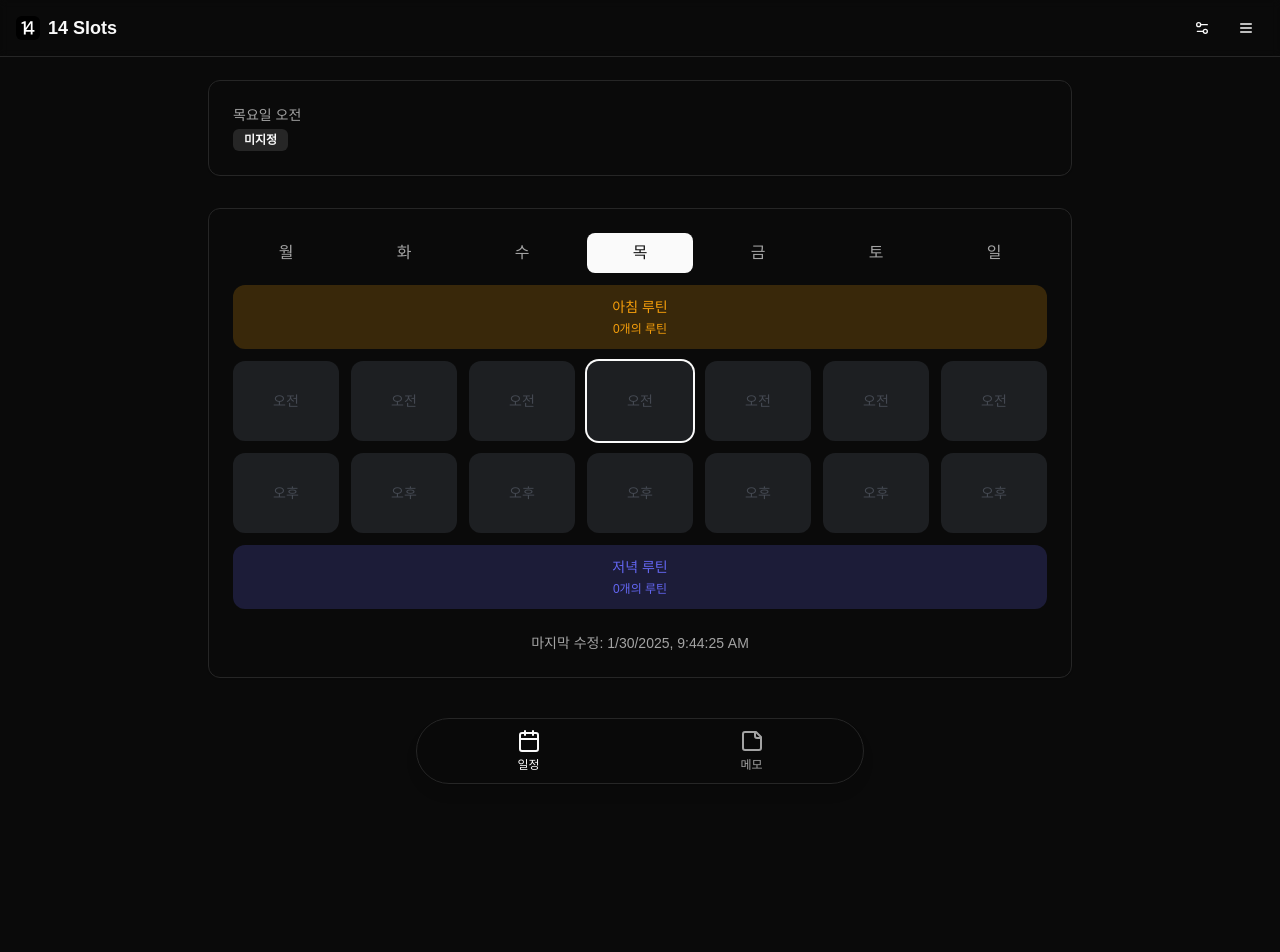
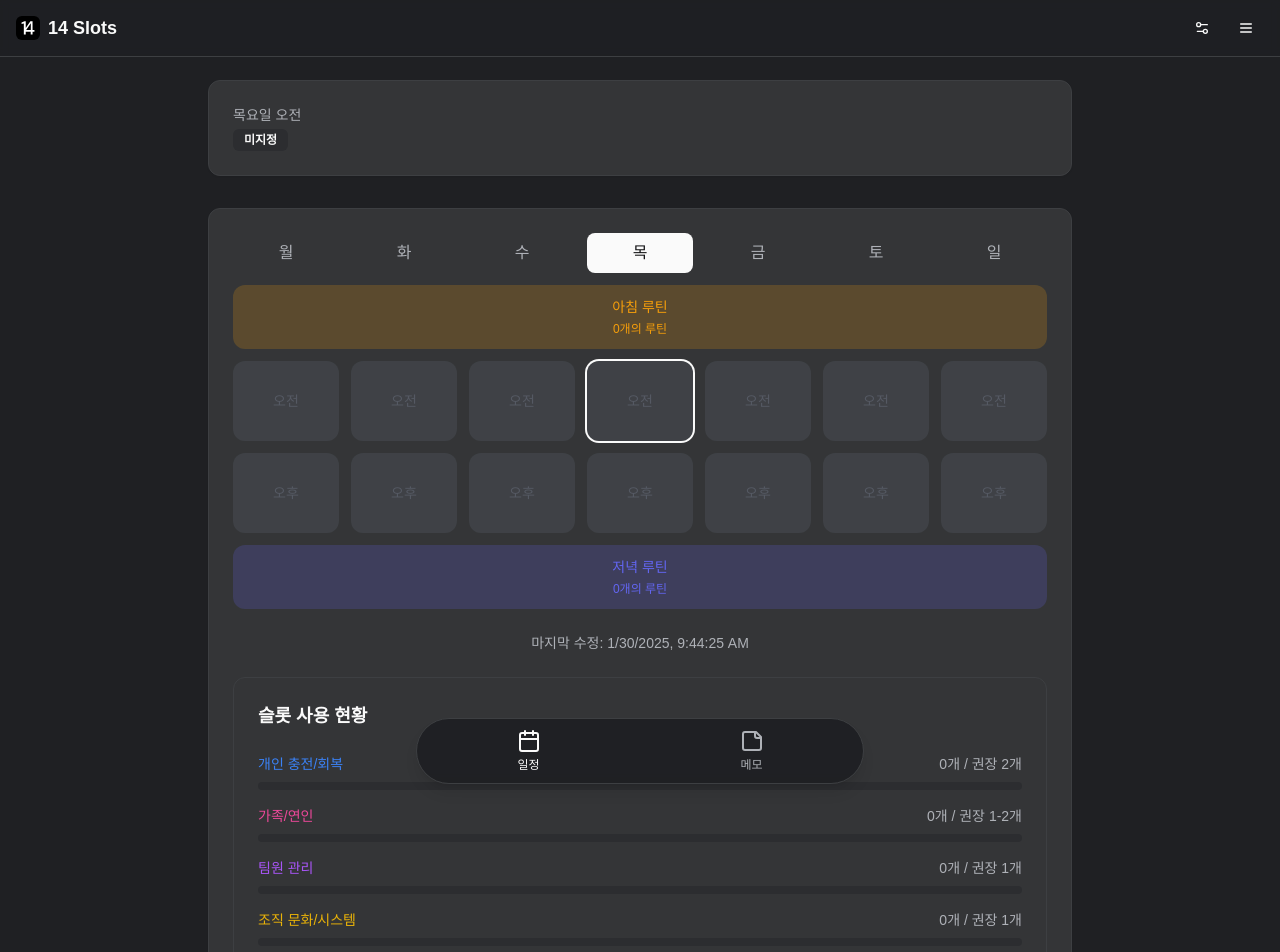
Before and after one commit to SHYDEV-KR/14slots, a Next.js app: page / in a window 1280 px wide. Shown: the top 952 px of the page. Before the commit the page ends 896 px from the top, so only its background shows below. Built offline with nearby package versions, Linux system fonts and the light colour scheme.

Commit message:
Refactor memo and todo management with improved UI and drag-and-drop functionality

```diff
--- a/app/globals.css
+++ b/app/globals.css
@@ -35,25 +35,25 @@ body {
     --radius: 0.5rem;
   }
   .dark {
-    --background: 0 0% 3.9%;
-    --foreground: 0 0% 98%;
-    --card: 0 0% 3.9%;
-    --card-foreground: 0 0% 98%;
-    --popover: 0 0% 3.9%;
-    --popover-foreground: 0 0% 98%;
-    --primary: 0 0% 98%;
-    --primary-foreground: 0 0% 9%;
-    --secondary: 0 0% 14.9%;
-    --secondary-foreground: 0 0% 98%;
-    --muted: 0 0% 14.9%;
-    --muted-foreground: 0 0% 63.9%;
-    --accent: 0 0% 14.9%;
-    --accent-foreground: 0 0% 98%;
+    --background: 220 6% 13%;
+    --foreground: 220 6% 98%;
+    --card: 225 3% 21%;
+    --card-foreground: 220 6% 98%;
+    --popover: 225 3% 21%;
+    --popover-foreground: 220 6% 98%;
+    --primary: 220 6% 98%;
+    --primary-foreground: 220 6% 9%;
+    --secondary: 223 4% 18%;
+    --secondary-foreground: 220 6% 98%;
+    --muted: 223 4% 18%;
+    --muted-foreground: 220 6% 70%;
+    --accent: 225 3% 21%;
+    --accent-foreground: 220 6% 98%;
     --destructive: 0 62.8% 30.6%;
-    --destructive-foreground: 0 0% 98%;
-    --border: 0 0% 14.9%;
-    --input: 0 0% 14.9%;
-    --ring: 0 0% 83.1%;
+    --destructive-foreground: 220 6% 98%;
+    --border: 223 4% 25%;
+    --input: 223 4% 18%;
+    --ring: 223 4% 25%;
     --chart-1: 220 70% 50%;
     --chart-2: 160 60% 45%;
     --chart-3: 30 80% 55%;
--- a/app/layout.tsx
+++ b/app/layout.tsx
@@ -3,8 +3,8 @@ import { Header } from "@/components/header";
 import { ThemeProvider } from "@/components/theme-provider";
 import type { Metadata } from "next";
 import { Geist, Geist_Mono } from "next/font/google";
+import Script from "next/script";
 import "./globals.css";
-import Script from "next/script";
 
 const geistSans = Geist({
   variable: "--font-geist-sans",
@@ -56,7 +56,7 @@ export default function RootLayout({
   return (
     <html lang="ko" suppressHydrationWarning>
       <head>
-        <meta name="theme-color" content="#000000" />
+        <meta name="theme-color" content="#1E1F22" />
         <link rel="manifest" href="/manifest.webmanifest" />
         <Script
           id="register-sw"
--- a/app/memo/page.tsx
+++ b/app/memo/page.tsx
@@ -4,10 +4,8 @@ import { MemoPad } from "@/components/memo-pad"
 
 export default function MemoPage() {
   return (
-    <main className="container max-w-4xl mx-auto py-20 px-4">
-      <div className="rounded-xl border bg-card p-6 shadow-sm">
-        <MemoPad />
-      </div>
+    <main className="fixed inset-0 pt-14">
+      <MemoPad />
     </main>
   )
 }
--- a/components/checklist.tsx
+++ b/components/checklist.tsx
@@ -1,10 +1,27 @@
 "use client"
 
+import { Button } from "@/components/ui/button"
+import { Checkbox } from "@/components/ui/checkbox"
+import { Input } from "@/components/ui/input"
+import {
+  closestCenter,
+  DndContext,
+  DragEndEvent,
+  KeyboardSensor,
+  PointerSensor,
+  useSensor,
+  useSensors,
+} from "@dnd-kit/core"
+import {
+  arrayMove,
+  SortableContext,
+  sortableKeyboardCoordinates,
+  useSortable,
+  verticalListSortingStrategy,
+} from "@dnd-kit/sortable"
+import { CSS } from "@dnd-kit/utilities"
+import { GripVertical, Plus, X } from "lucide-react"
 import { useState } from "react"
-import { Plus, X } from "lucide-react"
-import { Button } from "@/components/ui/button"
-import { Input } from "@/components/ui/input"
-import { Checkbox } from "@/components/ui/checkbox"
 import type { ChecklistItem } from "../types"
 
 interface ChecklistProps {
@@ -12,8 +29,66 @@ interface ChecklistProps {
   onChange: (items: ChecklistItem[]) => void
 }
 
+interface SortableChecklistItemProps {
+  item: ChecklistItem
+  onToggle: (id: string) => void
+  onRemove: (id: string) => void
+}
+
+function SortableChecklistItem({ item, onToggle, onRemove }: SortableChecklistItemProps) {
+  const {
+    attributes,
+    listeners,
+    setNodeRef,
+    transform,
+    transition,
+  } = useSortable({ id: item.id })
+
+  const style = {
+    transform: CSS.Transform.toString(transform),
+    transition,
+  }
+
+  return (
+    <div
+      ref={setNodeRef}
+      style={style}
+      className="group flex items-center gap-2 rounded-lg border p-2 bg-card"
+    >
+      <Button
+        variant="ghost"
+        size="icon"
+        className="h-5 w-5 cursor-grab"
+        {...attributes}
+        {...listeners}
+      >
+        <GripVertical className="w-4 h-4" />
+      </Button>
+      <Checkbox checked={item.completed} onCheckedChange={() => onToggle(item.id)} />
+      <span className={item.completed ? "line-through text-muted-foreground" : ""}>
+        {item.text}
+      </span>
+      <Button
+        variant="ghost"
+        size="icon"
+        className="ml-auto opacity-0 group-hover:opacity-100 transition-opacity"
+        onClick={() => onRemove(item.id)}
+      >
+        <X className="h-4 w-4" />
+      </Button>
+    </div>
+  )
+}
+
 export function Checklist({ items, onChange }: ChecklistProps) {
   const [newItemText, setNewItemText] = useState("")
+
+  const sensors = useSensors(
+    useSensor(PointerSensor),
+    useSensor(KeyboardSensor, {
+      coordinateGetter: sortableKeyboardCoordinates,
+    })
+  )
 
   const addItem = () => {
     if (!newItemText.trim()) return
@@ -37,6 +112,15 @@ export function Checklist({ items, onChange }: ChecklistProps) {
     onChange(items.filter((item) => item.id !== id))
   }
 
+  const handleDragEnd = (event: DragEndEvent) => {
+    const { active, over } = event
+    if (over && active.id !== over.id) {
+      const oldIndex = items.findIndex((item) => item.id === String(active.id))
+      const newIndex = items.findIndex((item) => item.id === String(over.id))
+      onChange(arrayMove(items, oldIndex, newIndex))
+    }
+  }
+
   return (
     <div className="space-y-4">
       <div className="flex gap-2">
@@ -50,17 +134,24 @@ export function Checklist({ items, onChange }: ChecklistProps) {
           <Plus className="h-4 w-4" />
         </Button>
       </div>
-      <div className="space-y-2">
-        {items.map((item) => (
-          <div key={item.id} className="flex items-center gap-2">
-            <Checkbox checked={item.completed} onCheckedChange={() => toggleItem(item.id)} />
-            <span className={item.completed ? "line-through text-muted-foreground" : ""}>{item.text}</span>
-            <Button variant="ghost" size="icon" className="ml-auto" onClick={() => removeItem(item.id)}>
-              <X className="h-4 w-4" />
-            </Button>
+      <DndContext
+        sensors={sensors}
+        collisionDetection={closestCenter}
+        onDragEnd={handleDragEnd}
+      >
+        <SortableContext items={items} strategy={verticalListSortingStrategy}>
+          <div className="space-y-2">
+            {items.map((item) => (
+              <SortableChecklistItem
+                key={item.id}
+                item={item}
+                onToggle={toggleItem}
+                onRemove={removeItem}
+              />
+            ))}
           </div>
-        ))}
-      </div>
+        </SortableContext>
+      </DndContext>
     </div>
   )
 }
--- a/components/memo-pad.tsx
+++ b/components/memo-pad.tsx
@@ -2,7 +2,6 @@
 
 import { Button } from "@/components/ui/button"
 import { Input } from "@/components/ui/input"
-import { ScrollArea } from "@/components/ui/scroll-area"
 import { Tabs, TabsContent, TabsList, TabsTrigger } from "@/components/ui/tabs"
 import { Textarea } from "@/components/ui/textarea"
 import { useLocalStorage } from "@/hooks/useLocalStorage"
@@ -23,7 +22,7 @@ import {
   verticalListSortingStrategy,
 } from "@dnd-kit/sortable"
 import { CSS } from "@dnd-kit/utilities"
-import { CheckSquare, GripVertical, Plus, Square, StickyNote, X } from "lucide-react"
+import { CheckSquare, GripVertical, Plus, Square, X } from "lucide-react"
 import { useState } from "react"
 
 interface Todo {
@@ -33,20 +32,9 @@ interface Todo {
   createdAt: string
 }
 
-interface Memo {
-  id: string
-  text: string
-  createdAt: string
-}
-
 interface SortableTodoItemProps {
   todo: Todo
   onToggle: (id: string) => void
-  onRemove: (id: string) => void
-}
-
-interface SortableMemoItemProps {
-  memo: Memo
   onRemove: (id: string) => void
 }
 
@@ -111,58 +99,10 @@ function SortableTodoItem({ todo, onToggle, onRemove }: SortableTodoItemProps) {
   )
 }
 
-function SortableMemoItem({ memo, onRemove }: SortableMemoItemProps) {
-  const {
-    attributes,
-    listeners,
-    setNodeRef,
-    transform,
-    transition,
-  } = useSortable({ id: memo.id })
-
-  const style = {
-    transform: CSS.Transform.toString(transform),
-    transition,
-  }
-
-  return (
-    <div
-      ref={setNodeRef}
-      style={style}
-      className="group flex items-start gap-2 rounded-lg border p-3 bg-card"
-    >
-      <Button
-        variant="ghost"
-        size="icon"
-        className="h-5 w-5 cursor-grab shrink-0"
-        {...attributes}
-        {...listeners}
-      >
-        <GripVertical className="w-4 h-4" />
-      </Button>
-      <div className="flex-1 min-w-0">
-        <p className="text-sm whitespace-pre-wrap break-words">{memo.text}</p>
-        <p className="text-xs text-muted-foreground mt-1">
-          {new Date(memo.createdAt).toLocaleString()}
-        </p>
-      </div>
-      <Button
-        variant="ghost"
-        size="icon"
-        className="h-5 w-5 shrink-0 opacity-0 group-hover:opacity-100 transition-opacity"
-        onClick={() => onRemove(memo.id)}
-      >
-        <X className="w-4 h-4" />
-      </Button>
-    </div>
-  )
-}
-
 export function MemoPad() {
   const [todos, setTodos] = useLocalStorage<Todo[]>("todos", [])
-  const [memos, setMemos] = useLocalStorage<Memo[]>("memos", [])
+  const [memo, setMemo] = useLocalStorage<string>("memo", "")
   const [newTodo, setNewTodo] = useState("")
-  const [newMemo, setNewMemo] = useState("")
 
   const sensors = useSensors(
     useSensor(PointerSensor),
@@ -183,17 +123,6 @@ export function MemoPad() {
     setNewTodo("")
   }
 
-  const handleAddMemo = () => {
-    if (!newMemo.trim()) return
-    const memo: Memo = {
-      id: crypto.randomUUID(),
-      text: newMemo.trim(),
-      createdAt: new Date().toISOString(),
-    }
-    setMemos([memo, ...memos])
-    setNewMemo("")
-  }
-
   const handleToggleTodo = (id: string) => {
     setTodos(
       todos.map((todo) =>
@@ -204,10 +133,6 @@ export function MemoPad() {
 
   const handleRemoveTodo = (id: string) => {
     setTodos(todos.filter((todo) => todo.id !== id))
-  }
-
-  const handleRemoveMemo = (id: string) => {
-    setMemos(memos.filter((memo) => memo.id !== id))
   }
 
   const handleDragEndTodos = (event: DragEndEvent) => {
@@ -221,31 +146,19 @@ export function MemoPad() {
     }
   }
 
-  const handleDragEndMemos = (event: DragEndEvent) => {
-    const { active, over } = event
-    if (over && active.id !== over.id) {
-      setMemos((items) => {
-        const oldIndex = items.findIndex((item) => item.id === String(active.id))
-        const newIndex = items.findIndex((item) => item.id === String(over.id))
-        return arrayMove(items, oldIndex, newIndex)
-      })
-    }
-  }
-
   return (
-    <div className="space-y-4">
-      <div className="flex items-center gap-2">
-        <StickyNote className="w-5 h-5 text-muted-foreground" />
-        <h2 className="text-lg font-medium">메모장</h2>
-      </div>
-
-      <Tabs defaultValue="todos" className="w-full">
-        <TabsList className="grid w-full grid-cols-2">
+    <div className="flex flex-col h-full">
+      <Tabs defaultValue="todos" className="container max-w-4xl mx-auto h-full flex flex-col">
+        <div className="flex-none px-4 pt-4">
+          <TabsList className="grid w-full grid-cols-2 h-11">
             <TabsTrigger value="todos">할 일</TabsTrigger>
             <TabsTrigger value="memos">메모</TabsTrigger>
           </TabsList>
+        </div>
 
-        <TabsContent value="todos" className="space-y-4">
+        <TabsContent value="todos" className="flex-1 overflow-hidden m-0 px-4">
+          <div className="flex flex-col h-full">
+            <div className="flex-none py-4">
               <div className="flex gap-2">
                 <Input
                   placeholder="새로운 할 일 추가"
@@ -257,14 +170,16 @@ export function MemoPad() {
                   <Plus className="w-4 h-4" />
                 </Button>
               </div>
-          <ScrollArea className="h-[200px]">
+            </div>
+
+            <div className="flex-1 overflow-auto">
               <DndContext
                 sensors={sensors}
                 collisionDetection={closestCenter}
                 onDragEnd={handleDragEndTodos}
               >
                 <SortableContext items={todos} strategy={verticalListSortingStrategy}>
-                <div className="space-y-2">
+                  <div className="space-y-2 pb-24">
                     {todos.map((todo) => (
                       <SortableTodoItem
                         key={todo.id}
@@ -281,45 +196,19 @@ export function MemoPad() {
                   </div>
                 </SortableContext>
               </DndContext>
-          </ScrollArea>
+            </div>
+          </div>
         </TabsContent>
 
-        <TabsContent value="memos" className="space-y-4">
-          <div className="flex gap-2">
+        <TabsContent value="memos" className="flex-1 overflow-hidden m-0 px-4">
+          <div className="h-full py-4">
             <Textarea
-              placeholder="새로운 메모 추가"
-              value={newMemo}
-              onChange={(e) => setNewMemo(e.target.value)}
-              className="min-h-[100px]"
+              placeholder="자유롭게 메모를 작성해보세요..."
+              value={memo}
+              onChange={(e) => setMemo(e.target.value)}
+              className="h-full resize-none border-0 focus-visible:ring-0 p-0 text-base"
             />
           </div>
-          <Button onClick={handleAddMemo} className="w-full">
-            메모 추가
-          </Button>
-          <ScrollArea className="h-[200px]">
-            <DndContext
-              sensors={sensors}
-              collisionDetection={closestCenter}
-              onDragEnd={handleDragEndMemos}
-            >
-              <SortableContext items={memos} strategy={verticalListSortingStrategy}>
-                <div className="space-y-4">
-                  {memos.map((memo) => (
-                    <SortableMemoItem
-                      key={memo.id}
-                      memo={memo}
-                      onRemove={handleRemoveMemo}
-                    />
-                  ))}
-                  {memos.length === 0 && (
-                    <div className="text-center text-muted-foreground text-sm py-8">
-                      메모가 없습니다.
-                    </div>
-                  )}
-                </div>
-              </SortableContext>
-            </DndContext>
-          </ScrollArea>
         </TabsContent>
       </Tabs>
     </div>
--- a/components/schedule-grid.tsx
+++ b/components/schedule-grid.tsx
@@ -62,6 +62,15 @@ const CATEGORIES: Record<SlotCategory, { name: string; color: string; bgClass: s
   },
 }
 
+const RECOMMENDED_SLOTS = {
+  personal: { min: 2, max: 2, name: "개인 충전/회복", description: "2개" },
+  family: { min: 1, max: 2, name: "가족/연인", description: "1-2개" },
+  team: { min: 1, max: 1, name: "팀원 관리", description: "1개" },
+  organization: { min: 1, max: 1, name: "조직 문화/시스템", description: "1개" },
+  strategy: { min: 1, max: 1, name: "전략/방향", description: "1개" },
+  business: { min: 6, max: 8, name: "고객/사업개발", description: "6-8개" },
+}
+
 interface ScheduleGridProps {
   schedule: WeekSchedule
   setSchedule: (schedule: WeekSchedule) => void
@@ -88,6 +97,50 @@ function SlotContent({ slot, timeRange }: { slot: TimeSlot; timeRange: TimeRange
   return (
     <div className="text-sm font-medium opacity-50">
       {timeRange.label}
+    </div>
+  )
+}
+
+function SlotUsageChart({ slots }: { slots: TimeSlot[] }) {
+  const usage = Object.entries(CATEGORIES).reduce((acc, [category]) => {
+    acc[category as SlotCategory] = slots.filter(slot => slot.category === category).length
+    return acc
+  }, {} as Record<SlotCategory, number>)
+
+  return (
+    <div className="space-y-6 mt-8 p-6 rounded-xl border bg-card">
+      <h3 className="text-lg font-semibold">슬롯 사용 현황</h3>
+      <div className="space-y-4">
+        {Object.entries(RECOMMENDED_SLOTS).map(([category, recommendation]) => {
+          const count = usage[category as SlotCategory] || 0
+          const percentage = (count / (recommendation.max || 1)) * 100
+          const isWithinRange = count >= recommendation.min && count <= recommendation.max
+
+          return (
+            <div key={category} className="space-y-2">
+              <div className="flex justify-between text-sm">
+                <span className={CATEGORIES[category as SlotCategory].color}>
+                  {CATEGORIES[category as SlotCategory].name}
+                </span>
+                <span className="text-muted-foreground">
+                  {count}개 / 권장 {recommendation.description}
+                </span>
+              </div>
+              <div className="h-2 bg-secondary rounded-full overflow-hidden">
+                <div
+                  className={`h-full rounded-full transition-all ${
+                    isWithinRange ? "bg-green-500" : "bg-yellow-500"
+                  }`}
+                  style={{ width: `${Math.min(100, percentage)}%` }}
+                />
+              </div>
+            </div>
+          )
+        })}
+      </div>
+      <p className="text-sm text-muted-foreground mt-4">
+        * 균형 잡힌 시간 관리를 위해 권장 슬롯 수를 참고해 주세요.
+      </p>
     </div>
   )
 }
@@ -329,6 +382,7 @@ export function ScheduleGrid({
       <div className="text-sm text-muted-foreground text-center">
         마지막 수정: {new Date(schedule.lastUpdated).toLocaleString()}
       </div>
+      <SlotUsageChart slots={schedule.slots} />
     </div>
   )
 }
```
Also changed, not shown: components/header.tsx (+4 -3 lines). Lines whose indentation alone changed are shown as unchanged.
